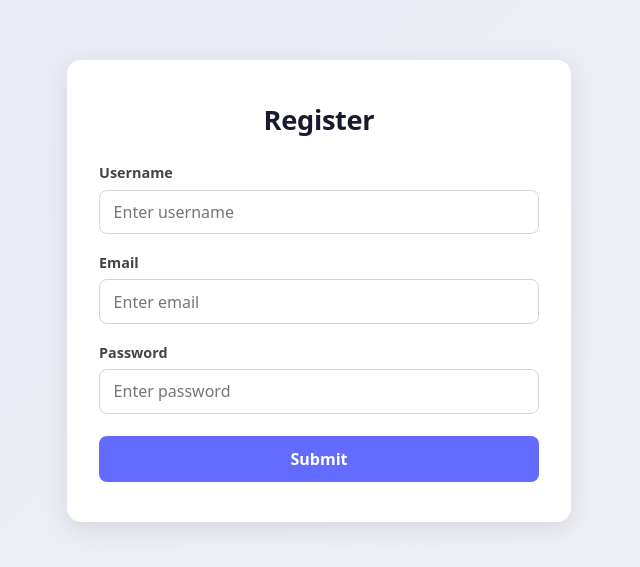
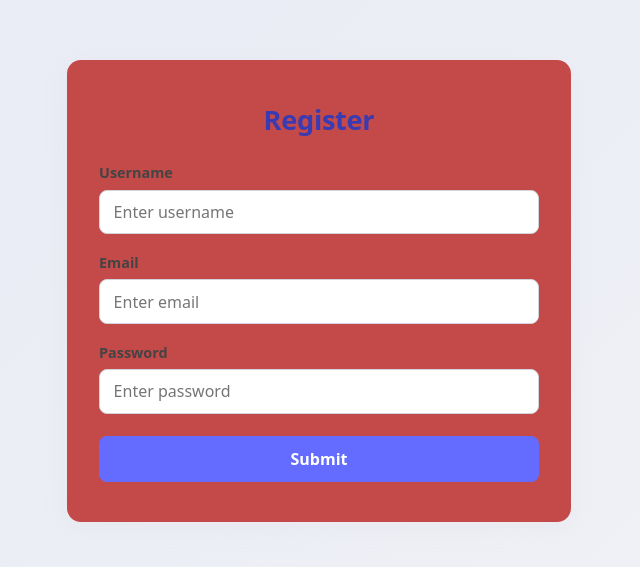
Before and after one commit to aiamagdi90/FeedbackLoop, a React (Vite) app: page / in a window 1280 px wide. Shown: the part 109-676 px from the top of the page, without its empty margins (321-961 px from the left). Built offline with nearby package versions, Linux system fonts and the light colour scheme.

Commit message:
change in css

```diff
--- a/src/App.css
+++ b/src/App.css
@@ -11,10 +11,10 @@
 
 /* ── Card ───────────────────────────────────────────── */
 .form-card {
-  background: #ffffff;
+  background: #c44949;
   padding: clamp(1.5rem, 5vw, 2.5rem) clamp(1.25rem, 4vw, 2rem);
   border-radius: 14px;
-  box-shadow: 0 6px 24px rgba(0, 0, 0, 0.1);
+  box-shadow: 0 6px 24px rgba(199, 186, 186, 0.1);
   display: flex;
   flex-direction: column;
   gap: 1.1rem;
@@ -26,7 +26,7 @@
 .form-card h2 {
   margin: 0 0 0.25rem;
   font-size: clamp(1.3rem, 4vw, 1.7rem);
-  color: #1a1a2e;
+  color: #3a3ab3;
   text-align: center;
   letter-spacing: -0.3px;
 }
```
